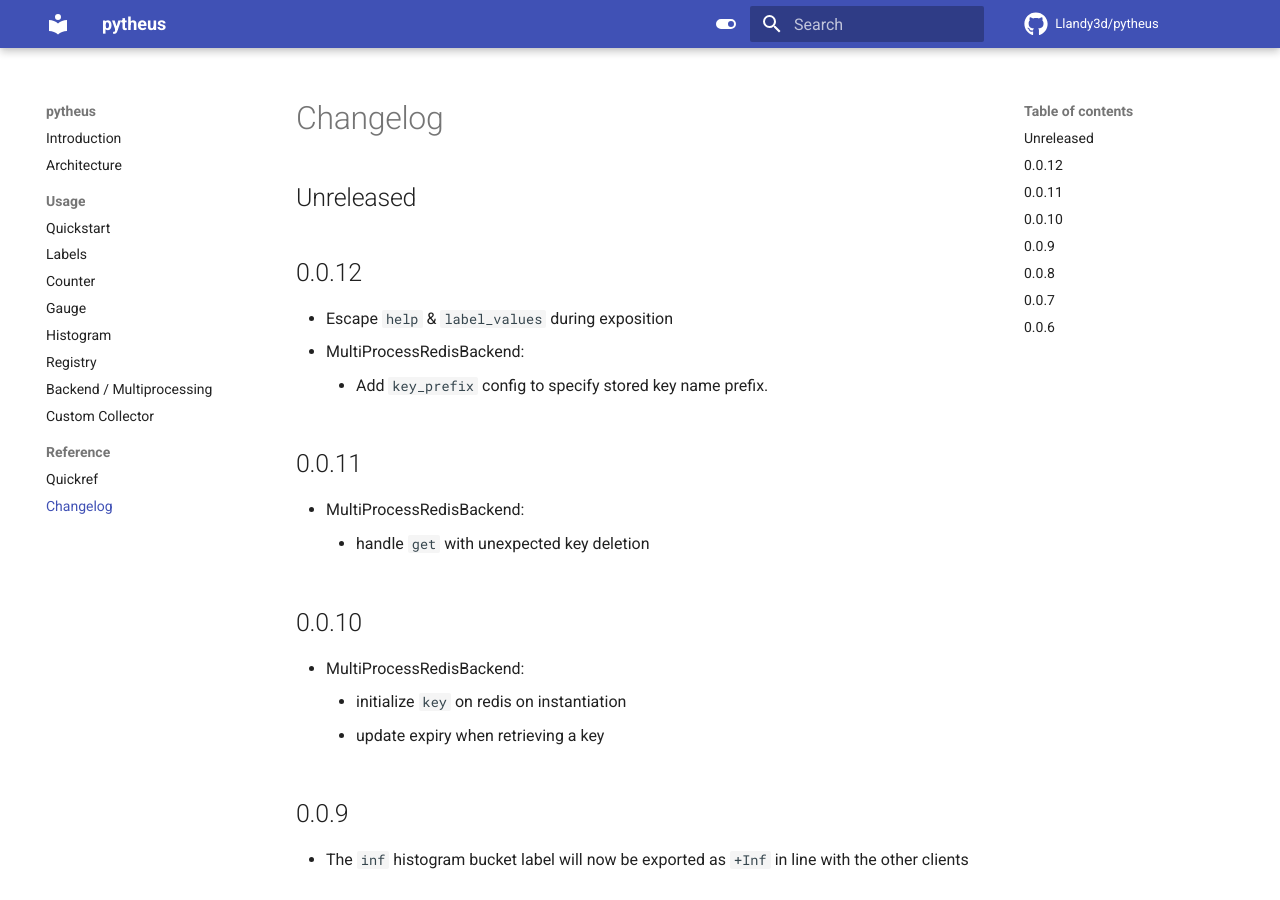
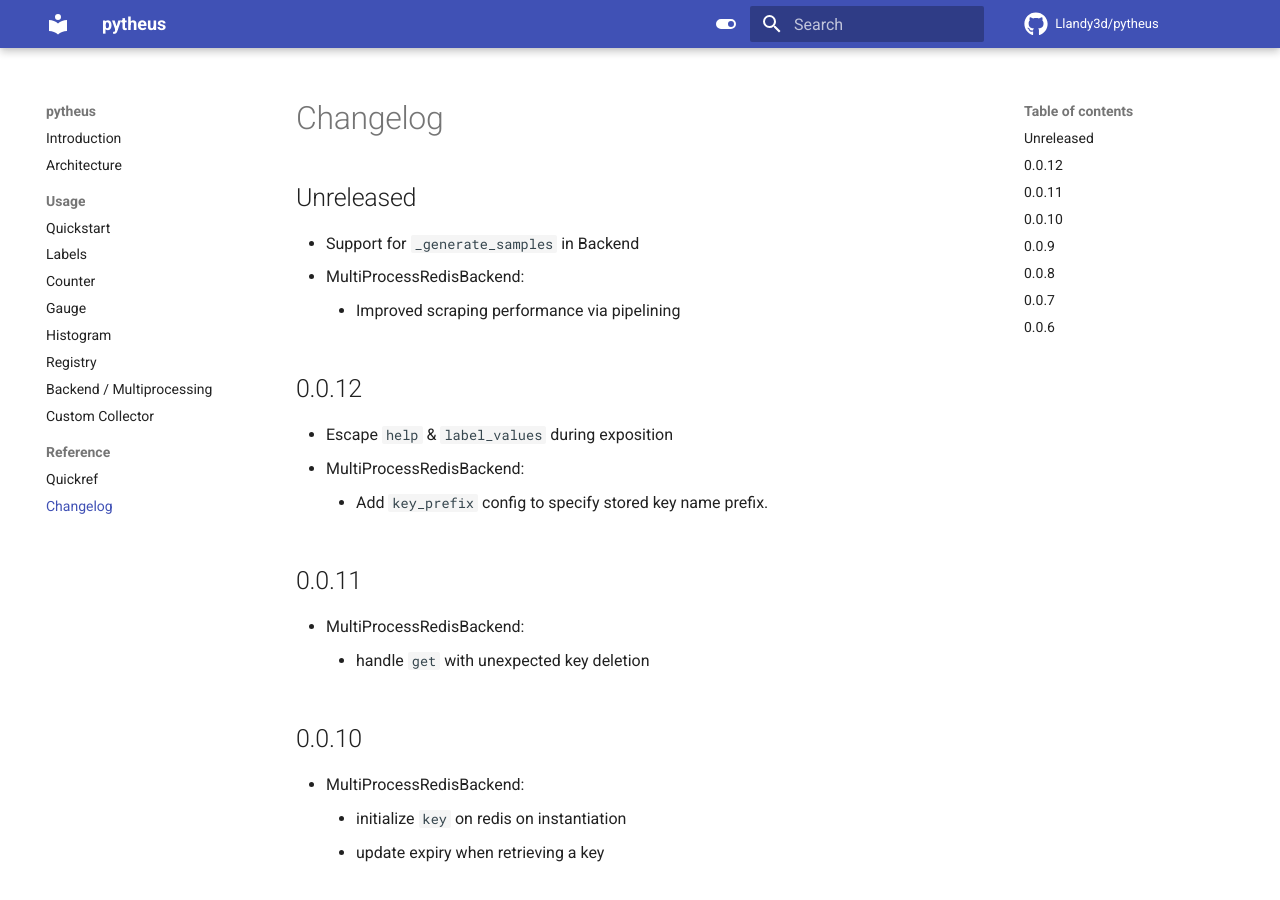
Before and after one commit to Llandy3d/pytheus, an MkDocs documentation site: the page built from docs/changelog.md, in a window 1280 px wide and 900 px high. Built offline with MkDocs 1.6.1 and Material for MkDocs 9.7.7, drawn with Linux system fonts in a browser that asks for light colours; comment, search, counter and statistics services are not loaded.

Commit message:
update docs

```diff
--- a/docs/changelog.md
+++ b/docs/changelog.md
@@ -1,6 +1,10 @@
 # Changelog
 
 ## Unreleased
+
+- Support for `_generate_samples` in Backend
+- MultiProcessRedisBackend:
+    - Improved scraping performance via pipelining
 
 ## 0.0.12
 
```
